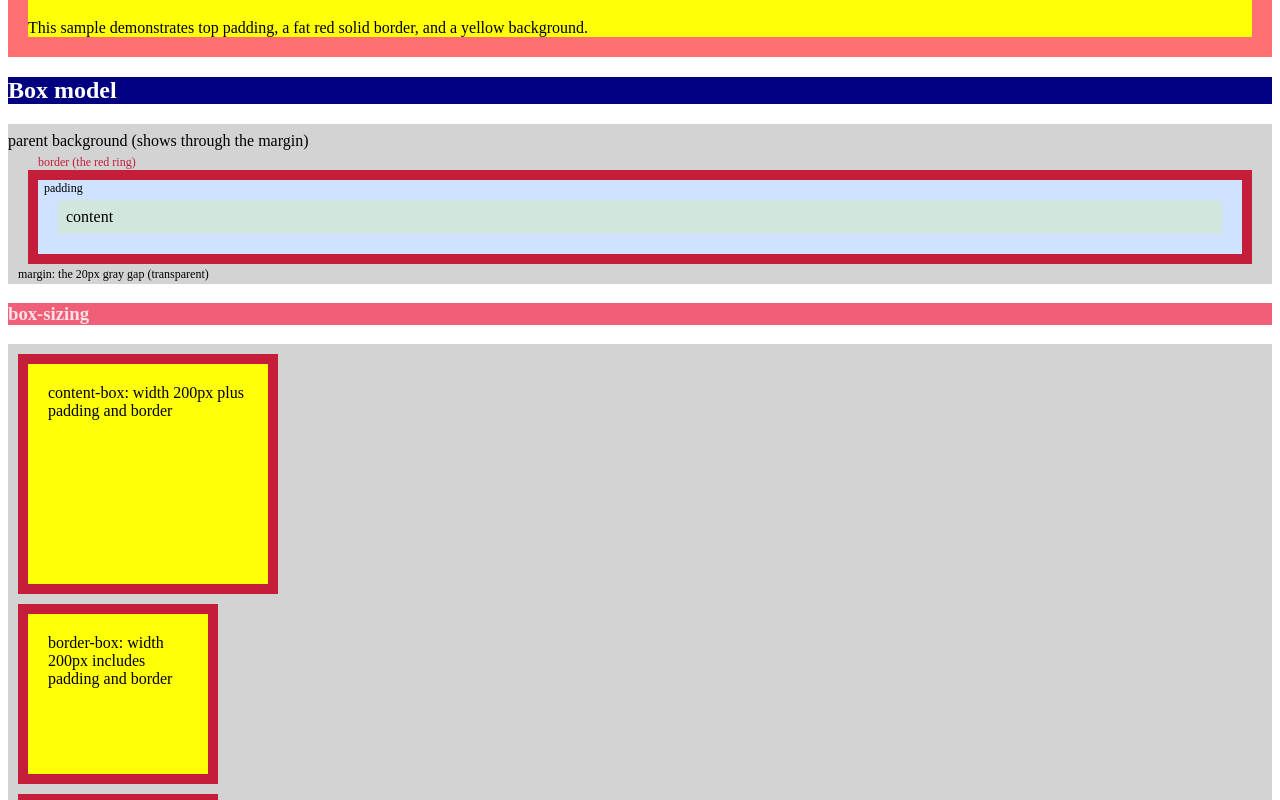
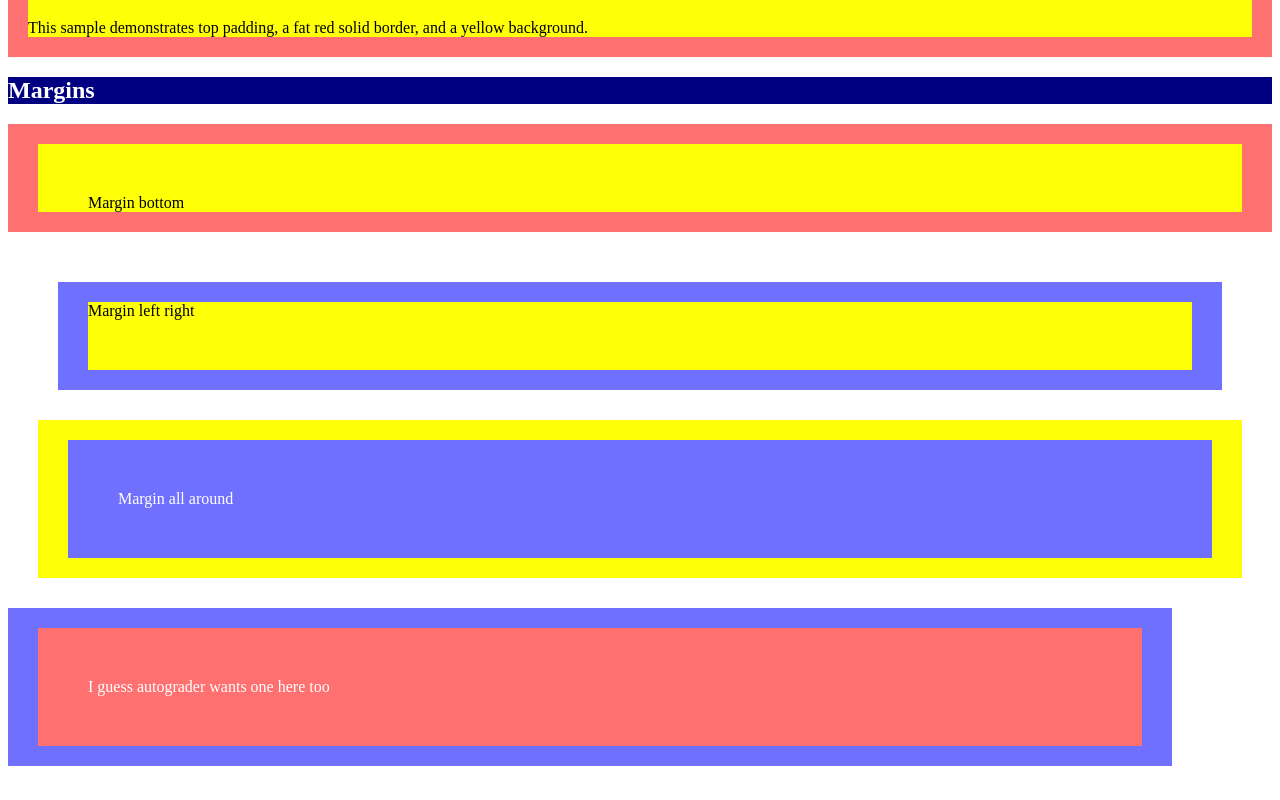
Before and after one commit to Yuwui4/webdev-client, a Next.js app: page /labs/lab2 in a window 1280 px wide. Shown: the part 2140-2940 px from the top of the page. Built offline with nearby package versions, Linux system fonts and the light colour scheme.

Commit message:
fix part 2

```diff
--- a/app/labs/lab2/Margins.tsx
+++ b/app/labs/lab2/Margins.tsx
@@ -11,6 +11,9 @@ export default function Margins() {
       <div className="wd-margin-all-around wd-padding-fat wd-border-fat wd-border-yellow wd-border-solid wd-bg-color-blue wd-fg-color-white">
         Margin all around
       </div>
+      <div className="wd-margin-bottom-right wd-padding-fat wd-border-fat wd-border-blue wd-border-solid wd-bg-color-red wd-fg-color-white">
+        I guess autograder wants one here too
+      </div>
     </div>
   );
 }
--- a/app/labs/lab2/index.css
+++ b/app/labs/lab2/index.css
@@ -134,6 +134,10 @@ p#wd-id-selector-3 {
 }
 .wd-margin-all-around {
   margin: 30px;
+}
+.wd-margin-bottom-right {
+  margin-bottom: 100px;
+  margin-right: 100px;
 }
 
 
--- a/app/labs/lab2/page.tsx
+++ b/app/labs/lab2/page.tsx
@@ -14,6 +14,7 @@ import GridLayout from "./GridLayout";
 import Flex from "./Flex";
 import MediaQueriesDemo from "./MediaQueriesDemo";
 import ReactIconsSampler from "./ReactIconsSampler";
+import Margins from "./Margins";
 
 export default function Lab2() {
   return (
@@ -125,6 +126,7 @@ export default function Lab2() {
         <BackgroundColors />
         <Borders />
         <Padding />
+        <Margins />
         <BoxModel />
         <Corners />
         <Dimensions />
--- a/app/labs/page.tsx
+++ b/app/labs/page.tsx
@@ -24,7 +24,7 @@ export default function Labs() {
           <Link href="/">Kambaz</Link>
         </li>
         <li>
-          <Link href="https://github.com/Yuwui4">Github - Yui Fang</Link>
+          <Link href="https://github.com/Yuwui4">Github - Name: Zhu Fang</Link>
         </li>
       </ul>
     </div>
```
